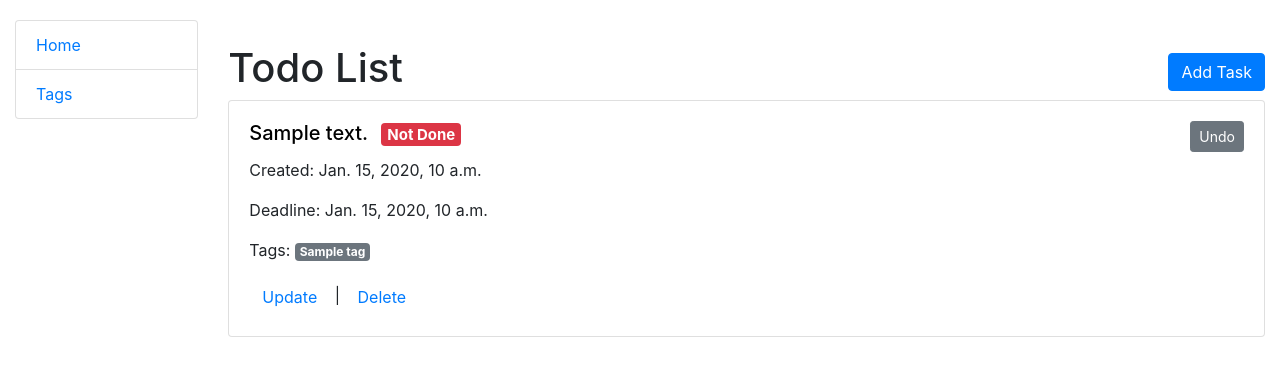
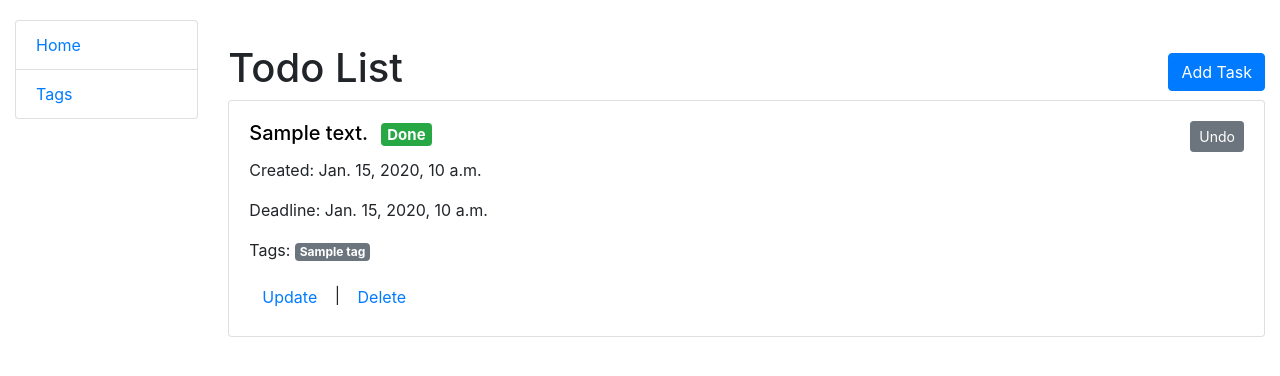
Before and after one commit to ihorhalyskiy/Todo-list, a Django app: page / in a window 1280 px wide. Shown: the top 376 px of the page. Run offline with Django 5.2, Linux system fonts and the light colour scheme; tables that the repository leaves empty hold one stand-in row (values such as "Sample post"); some libraries are stand-ins or nearby versions.

Commit message:
change order according to the task and add .idea/ in gitignore

```diff
--- a/templates/home.html
+++ b/templates/home.html
@@ -30,8 +30,8 @@
                         <div class="card-body">
                             <h5 class="card-title" style="color: black;">
                                 {{ task.content }}
-                                <span class="badge {% if task.content == "Create project Todo list" %}badge-success{% else %}badge-danger{% endif %} ml-2">
-                                    {% if task.content == "Create project Todo list" %}Done{% else %}Not Done{% endif %}
+                                <span class="badge {% if task.is_done %}badge-success{% else %}badge-danger{% endif %} ml-2">
+                                    {% if task.is_done %}Done{% else %}Not Done{% endif %}
                                 </span>
                                 <a href="{% url 'todo:toggle_task_status' task.pk %}" class="btn {% if task.is_done %}btn-secondary{% else %}btn-success{% endif %} btn-sm float-right">
                                     {% if task.is_done %}Undo{% else %}Complete{% endif %}
```
Also changed, not shown: 1 other file.
